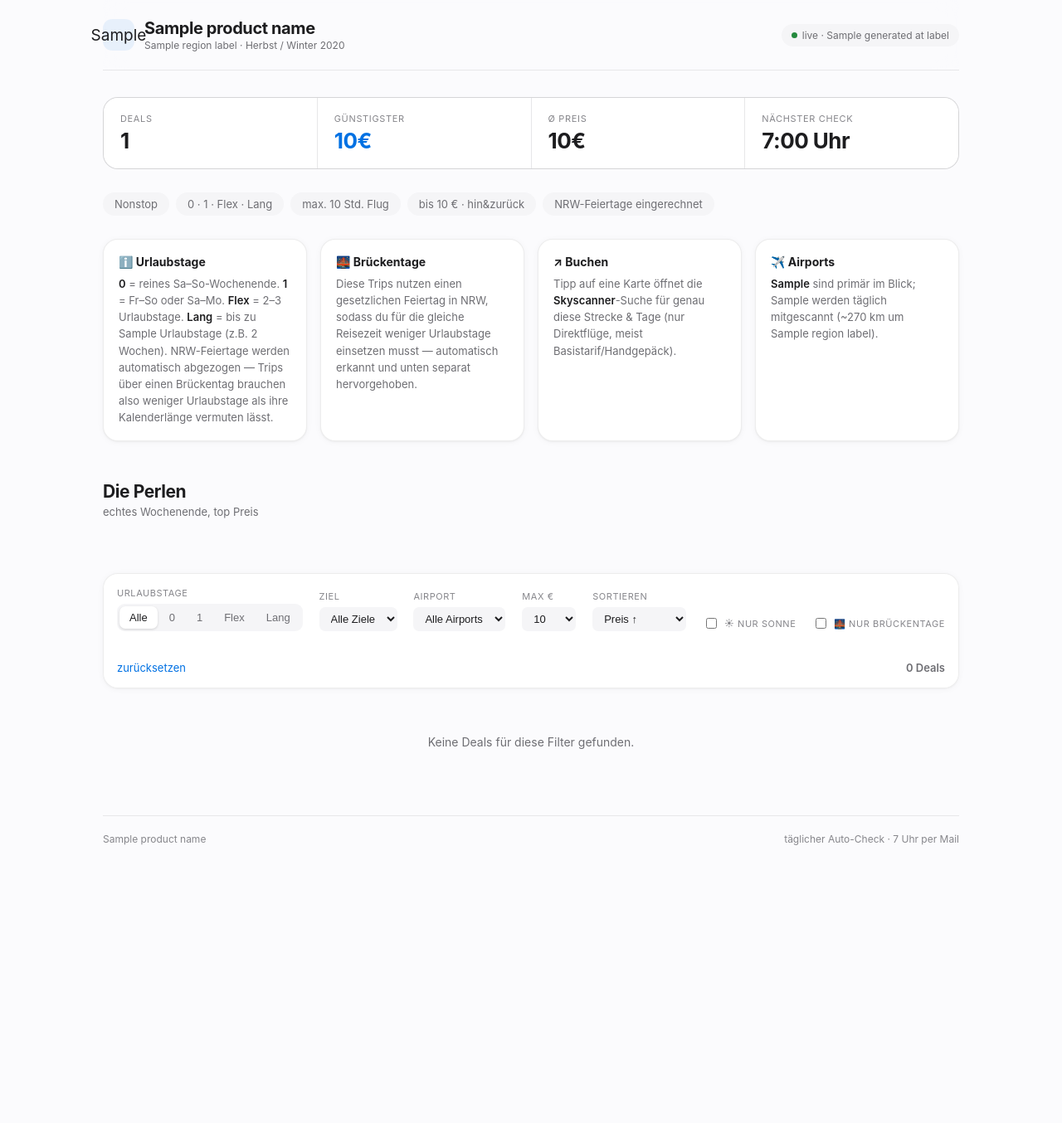
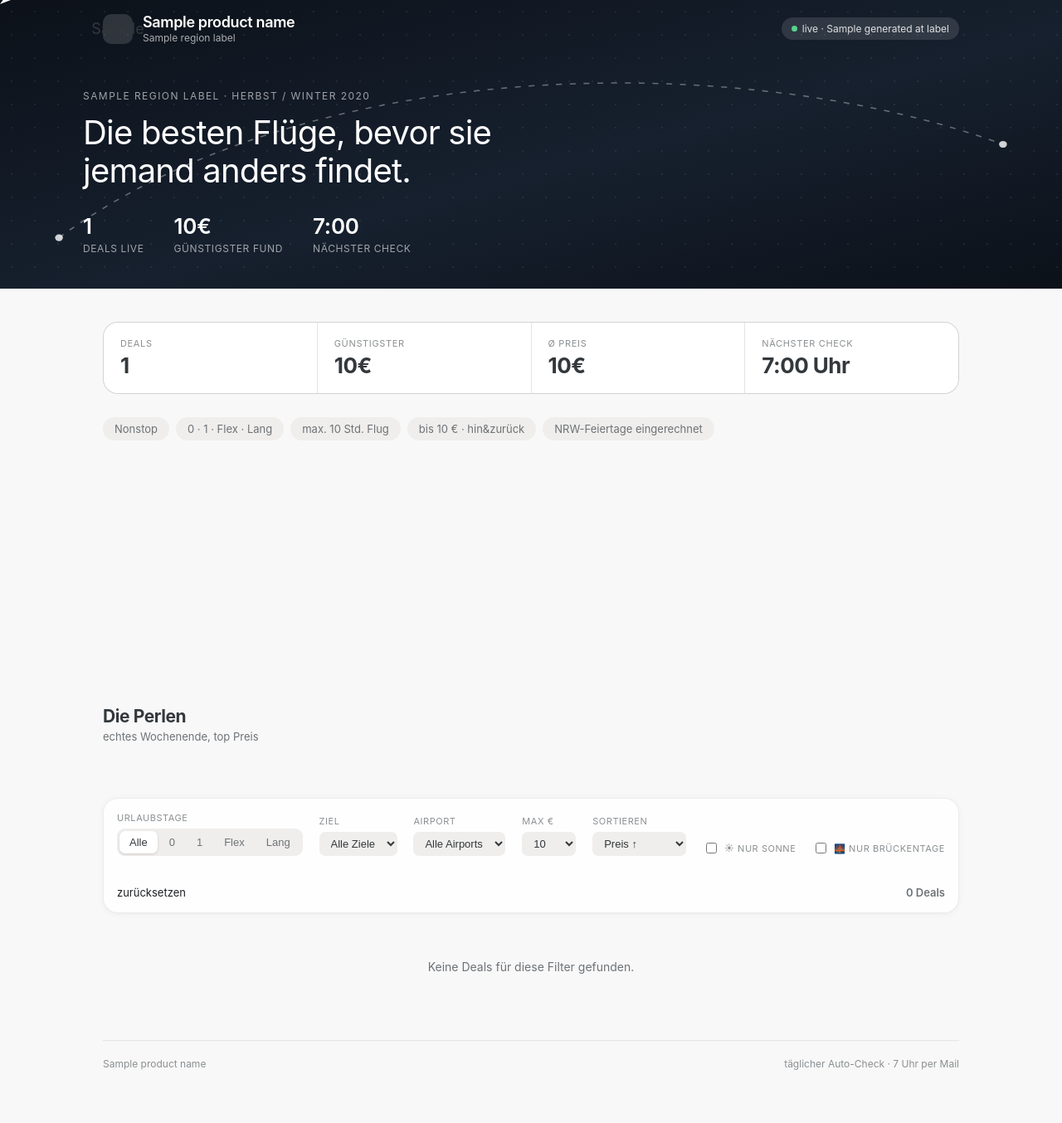
Before and after one commit to Bayrakliemre/flugfuchs, a Python web app: template templates/dashboard.html.j2 in a window 1280 px wide. Shown: the whole page at 83% size. Before the commit the page ends 1019 px from the top, so only its background shows below. Run offline with Jinja, Linux system fonts and the light colour scheme; the template is opened without the code that fills it: most values are stand-ins (such as "Sample title", 1, 10 or a date in 2020).

Commit message:
Redesign dashboard with an editorial hero (animated flight route, scroll reveals) and a refined light palette inspired by dior.com's restrained typography and motion design.

```diff
--- a/templates/dashboard.html.j2
+++ b/templates/dashboard.html.j2
@@ -6,25 +6,23 @@
 <title>{{ product_name }}</title>
 <style>
   :root {
-    --bg: #fbfbfd;
+    --bg: #f8f8f8;
     --card: #ffffff;
     --card-border: rgba(0,0,0,0.07);
     --hairline: rgba(0,0,0,0.08);
-    --text: #1d1d1f;
-    --text-dim: #6e6e73;
-    --text-faint: #86868b;
-    --blue: #0071e3;
-    --blue-strong: #0059b3;
-    --blue-bg: rgba(0,113,227,0.08);
+    --text: #33383c;
+    --text-dim: #6e7276;
+    --text-faint: #8b8f92;
+    --ink: #1c1f22;
     --green: #248a3d;
     --green-bg: rgba(52,199,89,0.12);
     --orange: #b35900;
     --orange-bg: rgba(255,149,0,0.12);
     --purple: #7c2eae;
     --purple-bg: rgba(175,82,222,0.12);
-    --accent: var(--blue);
-    --accent-strong: var(--blue-strong);
-    --pill-bg: #f5f5f7;
+    --accent: var(--ink);
+    --accent-strong: #000000;
+    --pill-bg: #efeeec;
     --shadow-card: 0 1px 2px rgba(0,0,0,0.04), 0 1px 8px rgba(0,0,0,0.04);
     --shadow-hover: 0 10px 28px rgba(0,0,0,0.10);
     --radius: 18px;
@@ -40,33 +38,68 @@
   }
   .wrap { max-width: 1080px; margin: 0 auto; padding: 0 24px 64px; }
 
-  /* ---- Topbar ---- */
+  /* ---- Reveal-on-scroll ---- */
+  .reveal { opacity: 0; transform: translateY(18px); transition: opacity .6s ease, transform .6s ease; }
+  .reveal.is-visible { opacity: 1; transform: translateY(0); }
+
+  /* ---- Hero ---- */
+  .hero {
+    position: relative; overflow: hidden; padding: 108px 24px 40px;
+    background: linear-gradient(165deg, #0c1119 0%, #16202e 55%, #0c1119 100%);
+    color: #fff;
+  }
+  .hero::after {
+    content: ""; position: absolute; inset: 0; pointer-events: none;
+    background-image: radial-gradient(rgba(255,255,255,0.14) 1px, transparent 1px);
+    background-size: 28px 28px; opacity: .5;
+  }
+  .hero-route { position: absolute; inset: 0; width: 100%; height: 100%; }
+  #flightPath { stroke-dasharray: 6 8; }
+  .hero-inner { position: relative; max-width: 1080px; margin: 0 auto; }
+  .hero-eyebrow {
+    font-size: 12px; text-transform: uppercase; letter-spacing: 0.12em; color: rgba(255,255,255,0.6);
+    margin-bottom: 14px;
+  }
+  .hero-title {
+    font-size: 40px; font-weight: 400; letter-spacing: -0.02em; line-height: 1.15; margin: 0 0 28px;
+    max-width: 620px;
+  }
+  .hero-stats { display: flex; gap: 36px; flex-wrap: wrap; }
+  .hero-stat span { display: block; font-size: 26px; font-weight: 600; letter-spacing: -0.01em; }
+  .hero-stat small { font-size: 12px; color: rgba(255,255,255,0.6); text-transform: uppercase; letter-spacing: 0.05em; }
+
+  /* ---- Topbar (overlay, solidifies on scroll) ---- */
   .topbar {
-    display: flex; align-items: center; justify-content: space-between;
-    padding: 22px 0; border-bottom: 1px solid var(--hairline); margin-bottom: 32px;
-    position: sticky; top: 0; z-index: 6; background: rgba(251,251,253,0.82); backdrop-filter: blur(14px);
+    position: fixed; top: 0; left: 0; right: 0; z-index: 20;
+    padding: 16px 0; transition: background .25s ease, border-color .25s ease, backdrop-filter .25s ease;
+    border-bottom: 1px solid transparent;
   }
+  .topbar-inner { max-width: 1080px; margin: 0 auto; padding: 0 24px; display: flex; align-items: center; justify-content: space-between; }
   .brand { display: flex; align-items: center; gap: 12px; }
   .brand-mark {
-    width: 38px; height: 38px; border-radius: 11px; display: flex; align-items: center;
-    justify-content: center; font-size: 19px; background: var(--blue-bg);
+    width: 36px; height: 36px; border-radius: 10px; display: flex; align-items: center;
+    justify-content: center; font-size: 18px; background: rgba(255,255,255,0.14);
+    transition: background .25s ease;
   }
-  .brand-name { font-size: 20px; font-weight: 650; letter-spacing: -0.02em; }
-  .brand-sub { color: var(--text-dim); font-size: 12px; margin-top: 1px; }
+  .brand-name { font-size: 18px; font-weight: 600; letter-spacing: -0.02em; color: #fff; transition: color .25s ease; }
+  .brand-sub { color: rgba(255,255,255,0.65); font-size: 12px; margin-top: 1px; transition: color .25s ease; }
   .live-badge {
-    display: flex; align-items: center; gap: 6px; font-size: 12px; color: var(--text-dim);
-    background: var(--pill-bg); border-radius: 999px;
-    padding: 6px 12px;
+    display: flex; align-items: center; gap: 6px; font-size: 12px; color: rgba(255,255,255,0.85);
+    background: rgba(255,255,255,0.12); border-radius: 999px; padding: 6px 12px; transition: background .25s ease, color .25s ease;
   }
-  .live-dot { width: 7px; height: 7px; border-radius: 50%; background: var(--green); }
+  .live-dot { width: 7px; height: 7px; border-radius: 50%; background: #57d38c; }
+  .topbar.solid { background: rgba(248,248,248,0.86); backdrop-filter: blur(14px); border-bottom-color: var(--hairline); }
+  .topbar.solid .brand-mark { background: var(--pill-bg); }
+  .topbar.solid .brand-name { color: var(--text); }
+  .topbar.solid .brand-sub { color: var(--text-dim); }
+  .topbar.solid .live-badge { background: var(--pill-bg); color: var(--text-dim); }
 
   /* ---- KPI row ---- */
-  .kpi-row { display: grid; grid-template-columns: repeat(auto-fit, minmax(150px, 1fr)); gap: 1px; margin-bottom: 28px;
+  .kpi-row { display: grid; grid-template-columns: repeat(auto-fit, minmax(150px, 1fr)); gap: 1px; margin: 40px 0 28px;
     background: var(--hairline); border-radius: var(--radius); overflow: hidden; border: 1px solid var(--hairline); }
   .kpi { background: var(--card); padding: 18px 20px; }
   .kpi-label { font-size: 11px; text-transform: uppercase; letter-spacing: 0.06em; color: var(--text-faint); }
   .kpi-value { font-size: 26px; font-weight: 650; margin-top: 4px; letter-spacing: -0.02em; }
-  .kpi:nth-child(2) .kpi-value { color: var(--blue); }
 
   .chips { display: flex; gap: 8px; flex-wrap: wrap; margin: 0 0 28px; }
   .chip {
@@ -147,18 +180,43 @@
 </style>
 </head>
 <body>
-<div class="wrap">
 
-  <div class="topbar">
+<div class="topbar" id="topbar">
+  <div class="topbar-inner">
     <div class="brand">
       <div class="brand-mark">{{ product_emoji }}</div>
       <div>
         <div class="brand-name">{{ product_name }}</div>
-        <div class="brand-sub">{{ region_label }} · Herbst / Winter {{ season_year }}</div>
+        <div class="brand-sub">{{ region_label }}</div>
       </div>
     </div>
     <div class="live-badge"><span class="live-dot"></span>live · {{ generated_at_label }}</div>
   </div>
+</div>
+
+<section class="hero">
+  <svg class="hero-route" viewBox="0 0 1080 340" preserveAspectRatio="none" aria-hidden="true">
+    <path id="flightPath" d="M60,280 C 320,60 760,60 1020,170" fill="none" stroke="rgba(255,255,255,0.35)" stroke-width="1.5"/>
+    <circle cx="60" cy="280" r="4" fill="rgba(255,255,255,0.8)"/>
+    <circle cx="1020" cy="170" r="4" fill="rgba(255,255,255,0.8)"/>
+    <g>
+      <path d="M0,-5 L11,0 L0,5 L3,0 Z" fill="#fff"/>
+      <animateMotion dur="5s" repeatCount="indefinite" rotate="auto"
+        path="M60,280 C 320,60 760,60 1020,170"/>
+    </g>
+  </svg>
+  <div class="hero-inner">
+    <div class="hero-eyebrow">{{ region_label }} · Herbst / Winter {{ season_year }}</div>
+    <h1 class="hero-title">Die besten Flüge, bevor sie jemand anders findet.</h1>
+    <div class="hero-stats">
+      <div class="hero-stat"><span>{{ deal_count }}</span><small>Deals live</small></div>
+      <div class="hero-stat"><span>{{ cheapest_price }}€</span><small>günstigster Fund</small></div>
+      <div class="hero-stat"><span>7:00</span><small>nächster Check</small></div>
+    </div>
+  </div>
+</section>
+
+<div class="wrap">
 
   <div class="kpi-row">
     <div class="kpi"><div class="kpi-label">Deals</div><div class="kpi-value">{{ deal_count }}</div></div>
@@ -176,24 +234,24 @@
   </div>
 
   <div class="info-cards">
-    <div class="info-card">
+    <div class="info-card reveal">
       <h3>ℹ️ Urlaubstage</h3>
       <p><b>0</b> = reines Sa–So-Wochenende. <b>1</b> = Fr–So oder Sa–Mo. <b>Flex</b> = 2–3 Urlaubstage.
       <b>Lang</b> = bis zu {{ max_vacation_days }} Urlaubstage (z.B. 2 Wochen). NRW-Feiertage werden
       automatisch abgezogen — Trips über einen Brückentag brauchen also weniger Urlaubstage als ihre
       Kalenderlänge vermuten lässt.</p>
     </div>
-    <div class="info-card">
+    <div class="info-card reveal">
       <h3>🌉 Brückentage</h3>
       <p>Diese Trips nutzen einen gesetzlichen Feiertag in NRW, sodass du für die gleiche Reisezeit
       weniger Urlaubstage einsetzen musst — automatisch erkannt und unten separat hervorgehoben.</p>
     </div>
-    <div class="info-card">
+    <div class="info-card reveal">
       <h3>↗ Buchen</h3>
       <p>Tipp auf eine Karte öffnet die <b>Skyscanner</b>-Suche für genau diese Strecke &amp; Tage
       (nur Direktflüge, meist Basistarif/Handgepäck).</p>
     </div>
-    <div class="info-card">
+    <div class="info-card reveal">
       <h3>✈️ Airports</h3>
       <p><b>{{ primary_airports|join(' &amp; ') }}</b> sind primär im Blick; {{ secondary_airports|join(', ') }}
       werden täglich mitgescannt (~270 km um {{ region_label }}).</p>
@@ -306,7 +364,7 @@ function badgeLabel(d) {
 
 function dealCardHtml(d) {
   return `
-    <div class="card">
+    <div class="card reveal">
       <div class="card-top">
         <div>
           <div class="city">${d.flag} ${d.destination_city}</div>
@@ -397,6 +455,7 @@ function applyFiltersAndRender() {
     : '<div class="empty-state">Keine Deals für diese Filter gefunden.</div>';
 
   document.getElementById("deal-counter").textContent = `${filtered.length} Deals`;
+  observeReveals();
 }
 
 function resetFilters() {
@@ -431,6 +490,29 @@ renderStaticSection("perlen-grid", null, PERLEN);
 renderStaticSection("bridge-grid", "bridge-section", BRIDGE_DAYS);
 renderStaticSection("long-grid", "long-section", LONG_TRIPS);
 applyFiltersAndRender();
+
+// Topbar solidifies once the hero has scrolled past.
+const topbar = document.getElementById("topbar");
+const hero = document.querySelector(".hero");
+function updateTopbar() {
+  topbar.classList.toggle("solid", window.scrollY > hero.offsetHeight - 60);
+}
+window.addEventListener("scroll", updateTopbar, { passive: true });
+updateTopbar();
+
+// Fade-up reveal for cards/info-cards as they enter the viewport.
+const revealObserver = new IntersectionObserver((entries) => {
+  entries.forEach(entry => {
+    if (entry.isIntersecting) {
+      entry.target.classList.add("is-visible");
+      revealObserver.unobserve(entry.target);
+    }
+  });
+}, { threshold: 0.12 });
+function observeReveals() {
+  document.querySelectorAll(".reveal:not(.is-visible)").forEach(el => revealObserver.observe(el));
+}
+observeReveals();
 </script>
 </body>
 </html>
```
Also changed, not shown: 1 other file.
